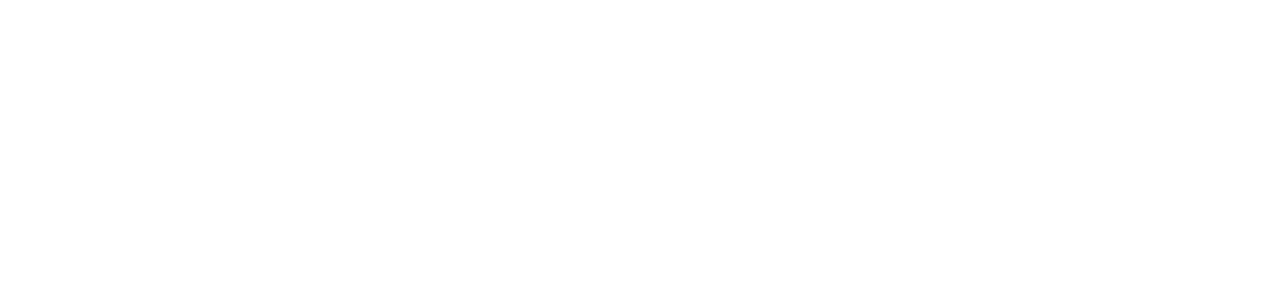
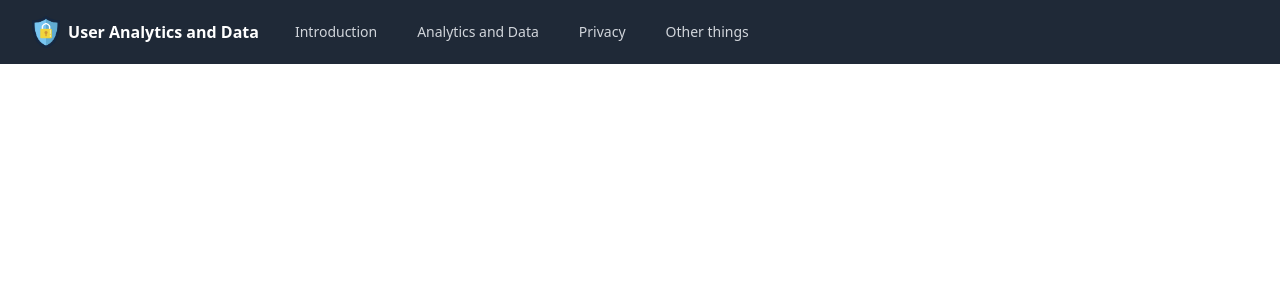
Before and after one commit to Den4200/analytics-and-privacy, a React (Create React App) app: page /introduction in a window 1280 px wide. Shown: the top 300 px of the page. Built offline with nearby package versions, Linux system fonts and the light colour scheme.

Commit message:
Add introduction page.

```diff
--- a/src/App.tsx
+++ b/src/App.tsx
@@ -5,9 +5,11 @@
 import NavBar from "./components/NavBar";
 
 const IndexPage = React.lazy(() => import("./pages/IndexPage"));
+const IntroPage = React.lazy(() => import("./pages/IntroPage"));
 
 const routes = [
   { path: "/", Component: IndexPage },
+  { path: "/introduction", Component: IntroPage },
 ];
 
 const App = () => (
--- a/src/components/NavBar/index.tsx
+++ b/src/components/NavBar/index.tsx
@@ -6,7 +6,7 @@
 import logo from "../../logo.png";
 
 const navigation = [
-  { name: "Introduction", path: "#" },
+  { name: "Introduction", path: "/introduction" },
   { name: "Analytics and Data", path: "#" },
   { name: "Privacy", path: "#" },
   { name: "Other things", path: "#" },
--- a/src/pages/IndexPage/index.tsx
+++ b/src/pages/IndexPage/index.tsx
@@ -1,3 +1,5 @@
+import { Link } from "react-router-dom";
+
 import topRightImage from "./top-right.svg";
 import bottomLeftImage from "./bottom-left.svg";
 import sampleMetrics from "./sample-metrics.png";
@@ -29,9 +31,11 @@
       </div>
 
       <div className="flex justify-center items-center mb-10 sm:mb-20">
-        <button className="hover:bg-white hover:text-indigo-600 hover:border-indigo-600 bg-transparent transition duration-150 ease-in-out focus:outline-none hover:bg-indigo-700-800 rounded border border-white text-white px-4 sm:px-8 py-1 sm:py-3 text-sm">
-          Introduction
-        </button>
+        <Link to="/introduction">
+          <button className="hover:bg-white hover:text-indigo-600 hover:border-indigo-600 bg-transparent transition duration-150 ease-in-out focus:outline-none hover:bg-indigo-700-800 rounded border border-white text-white px-4 sm:px-8 py-1 sm:py-3 text-sm">
+            Introduction
+          </button>
+        </Link>
         <button className="hover:bg-white hover:text-indigo-600 hover:border-indigo-600 ml-3 sm:ml-6 bg-transparent transition duration-150 ease-in-out focus:outline-none hover:bg-indigo-700-800 rounded border border-white text-white px-4 sm:px-8 py-1 sm:py-3 text-sm">
           Something?
         </button>
--- /dev/null
+++ b/src/pages/IntroPage/index.tsx
@@ -0,0 +1,5 @@
+const IndexPage = () => (
+  <></>
+);
+
+export default IndexPage;
```
